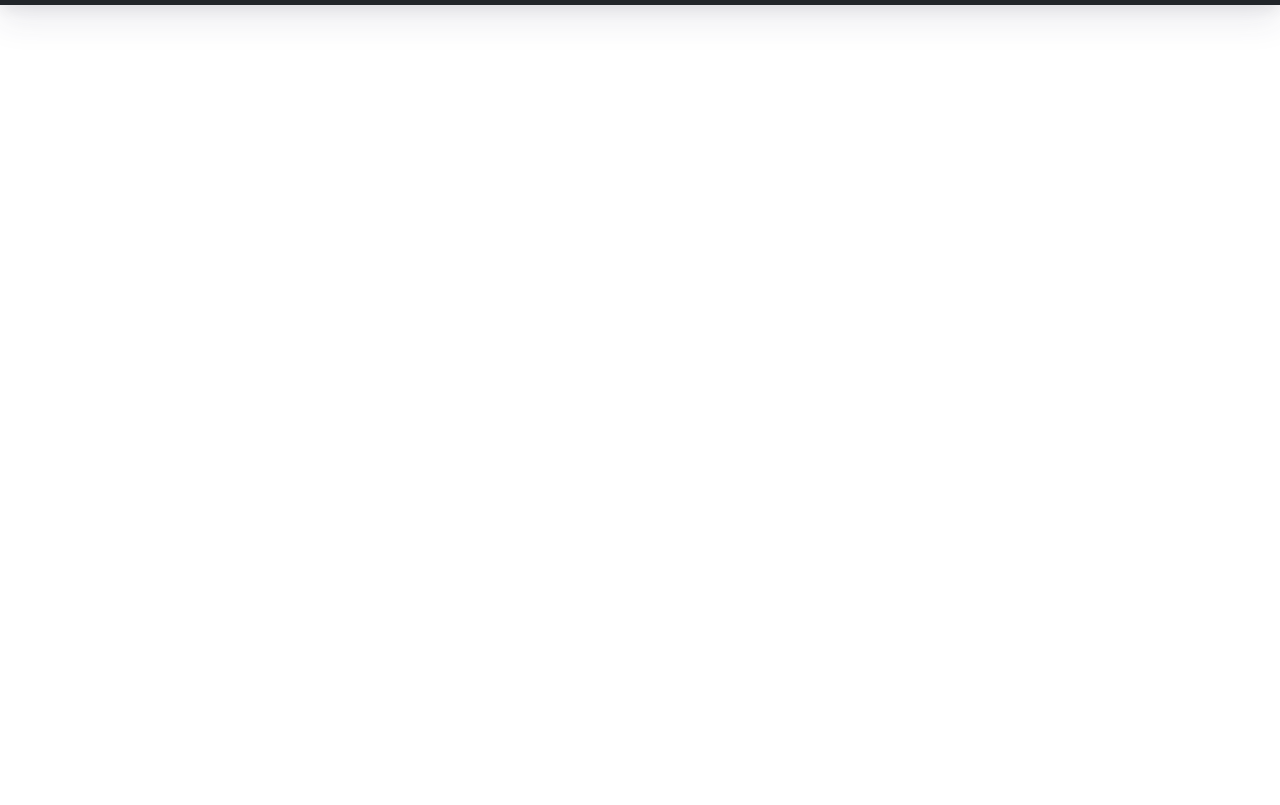
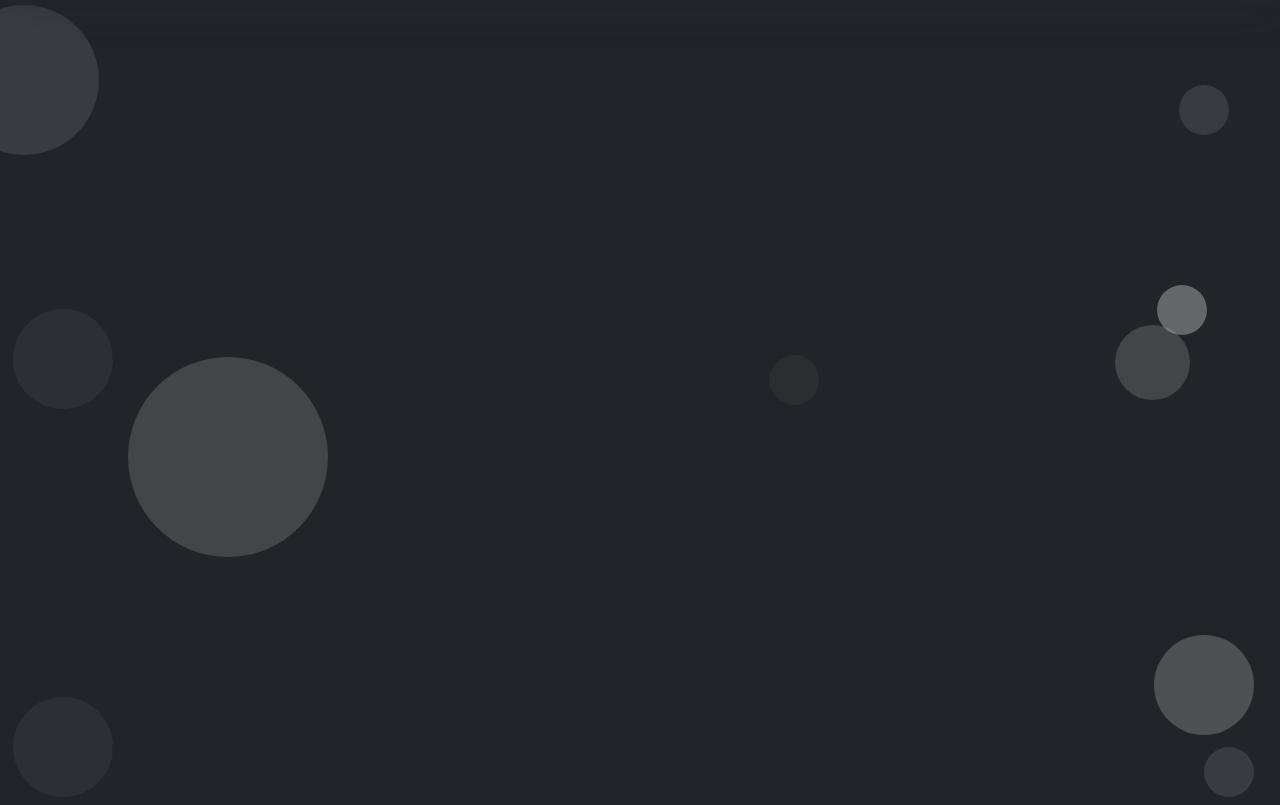
Before and after one commit to evertonportela/br.com.accew, a website: page index.html in a window 1280 px wide. Shown: the part 65-870 px from the top of the page. Before the commit the page ends 800 px from the top, so only its background shows below. Drawn offline with nearby package versions, Linux system fonts and the light colour scheme.

Commit message:
Update wrapper and favicon

```diff
--- a/index.html
+++ b/index.html
@@ -114,5 +114,23 @@ Coded by www.accew.com.br
     </div>
   </nav>
   <!-- End Navbar -->
+  <!-- Wrapper -->
+  <div class="wrapper">
+    <div class="section section-hero section-shaped">
+      <div class="shape shape-style-1 shape-primary">
+        <span class="span-150"></span>
+        <span class="span-50"></span>
+        <span class="span-50"></span>
+        <span class="span-75"></span>
+        <span class="span-100"></span>
+        <span class="span-75"></span>
+        <span class="span-50"></span>
+        <span class="span-100"></span>
+        <span class="span-50"></span>
+        <span class="span-100"></span>
+      </div>
+    </div>
+  </div>
+  <!-- End Wrapper -->
 </body>
 </html>
```
Also changed, not shown: assets/css/argon-design-system.css, assets/img/favicon.png, assets/img/icon 01 white.png (added), assets/img/icons/common/icon 01 black.png (added), assets/img/icons/common/icon 01 white.png (added), assets/img/icons/common/icon 02 black.png (added), assets/img/icons/common/icon 02 white.png (added), assets/img/icons/common/icon 03 black.png (added), assets/img/icons/common/icon 03 white.png (added).
